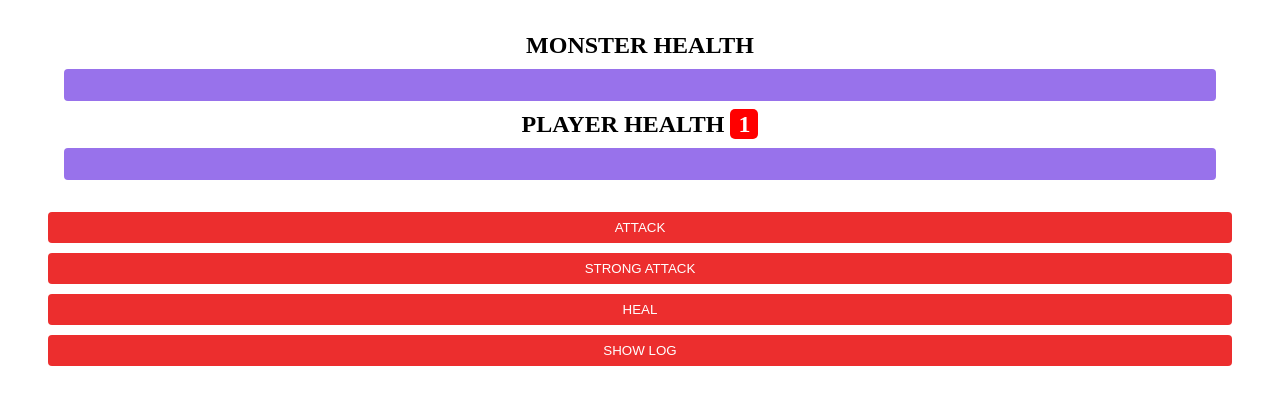
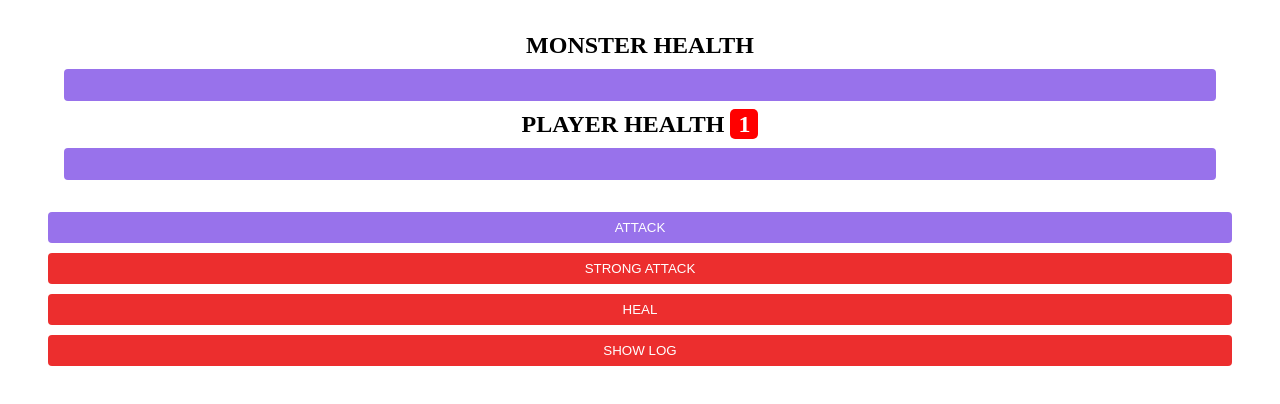
Before and after one commit to Moise-code/The-monster-killer, a plain HTML site: page index.html in a window 1280 px wide. In both pictures the pointer is over the button "ATTACK". Drawn offline with Linux system fonts and the light colour scheme.

Commit message:
adding the remaining part of css

```diff
--- a/styles/main.css
+++ b/styles/main.css
@@ -41,5 +41,9 @@ border-radius: 5px;
   color: white;
   border: none;
   border-radius: 4px;
+  transition: ease-in-out .5s;
 
 }
+#controls button:hover{
+  background-color:  rgb(152, 114, 235);
+}
```
